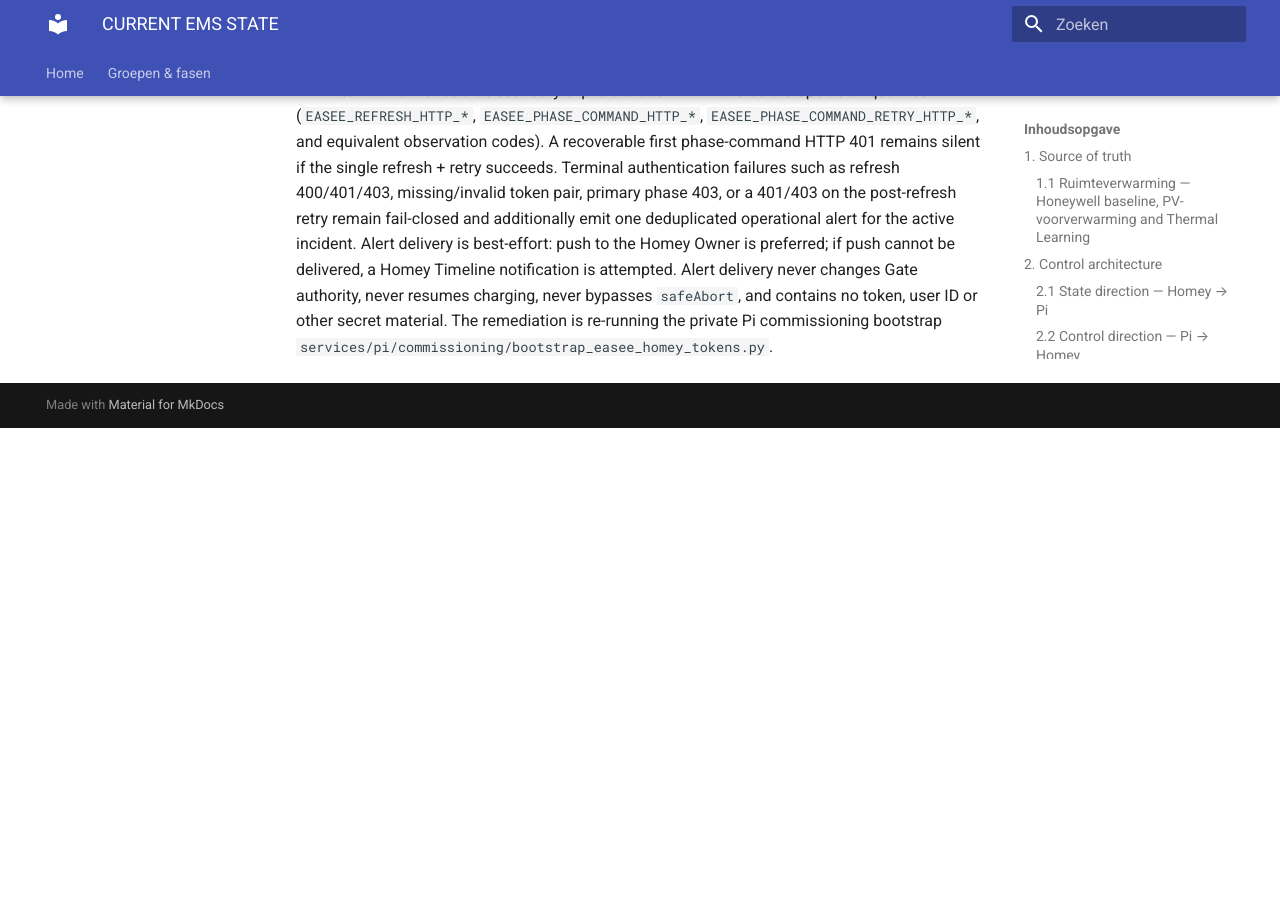
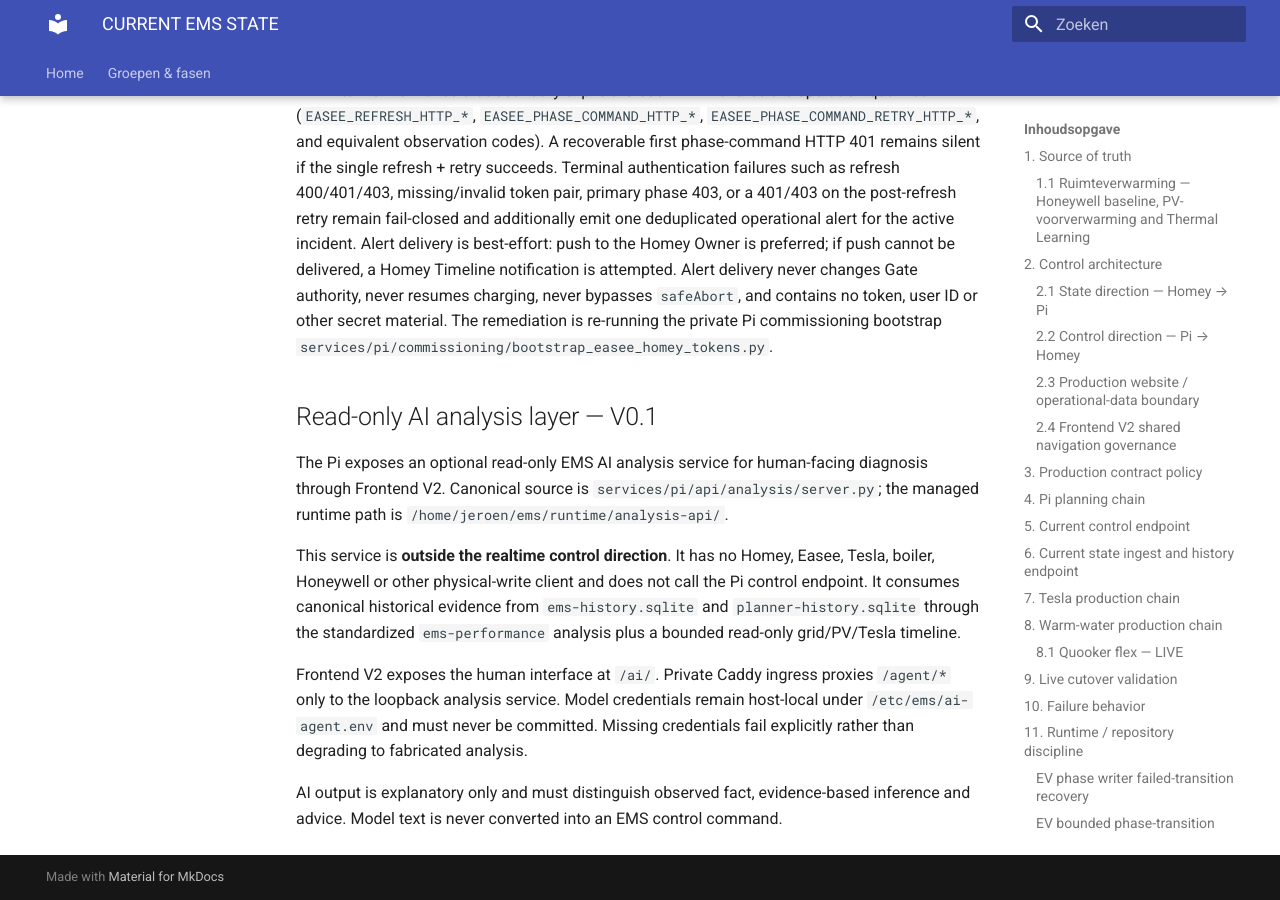
Before and after one commit to OnsKasteeltje/homey-energy-manual, an MkDocs documentation site: the page built from docs/architecture/CURRENT-EMS-STATE.md, in a window 1280 px wide and 900 px high, scrolled down 22319 px. Built offline with MkDocs 1.6.1 and Material for MkDocs 9.7.7, drawn with Linux system fonts in a browser that asks for light colours; before the commit the page ends 22747 px from its top, so only the background shows below that.

Commit message:
feat(ai): update docs/architecture/CURRENT-EMS-STATE.md

```diff
--- a/docs/architecture/CURRENT-EMS-STATE.md
+++ b/docs/architecture/CURRENT-EMS-STATE.md
@@ -389,3 +389,25 @@ A failed architecture gate is a hard deployment stop and must not be bypassed in
 The 2026-09-27 opportunity-only EV cutover exposed a stale/invalid Easee access token during a 1P→3P phase command. The v0.4.4 writer added exactly one forced Easee token refresh and one retry on HTTP 401 for the phase-command/phase-observation REST boundary. Live validation on 2026-10-02 then proved that this recovery itself can fail when the separately provisioned Easee refresh session is no longer valid: Pi realtime opportunity, Homey Bridge, EV Adapter and EV Gate were all healthy (`PASS`, 1P request), while the actuator failed closed on `EASEE_HTTP_401` and the Tesla remained paused.
 
 EV writer v0.4.5 makes that boundary explicit. Cloud HTTP failures are operation-qualified (`EASEE_REFRESH_HTTP_*`, `EASEE_PHASE_COMMAND_HTTP_*`, `EASEE_PHASE_COMMAND_RETRY_HTTP_*`, and equivalent observation codes). A recoverable first phase-command HTTP 401 remains silent if the single refresh + retry succeeds. Terminal authentication failures such as refresh 400/401/403, missing/invalid token pair, primary phase 403, or a 401/403 on the post-refresh retry remain fail-closed and additionally emit one deduplicated operational alert for the active incident. Alert delivery is best-effort: push to the Homey Owner is preferred; if push cannot be delivered, a Homey Timeline notification is attempted. Alert delivery never changes Gate authority, never resumes charging, never bypasses `safeAbort`, and contains no token, user ID or other secret material. The remediation is re-running the private Pi commissioning bootstrap `services/pi/commissioning/bootstrap_easee_homey_tokens.py`.
+
+
+## Read-only AI analysis layer — V0.1
+
+The Pi exposes an optional read-only EMS AI analysis service for human-facing
+diagnosis through Frontend V2. Canonical source is
+`services/pi/api/analysis/server.py`; the managed runtime path is
+`/home/jeroen/ems/runtime/analysis-api/`.
+
+This service is **outside the realtime control direction**. It has no Homey,
+Easee, Tesla, boiler, Honeywell or other physical-write client and does not call
+the Pi control endpoint. It consumes canonical historical evidence from
+`ems-history.sqlite` and `planner-history.sqlite` through the standardized
+`ems-performance` analysis plus a bounded read-only grid/PV/Tesla timeline.
+
+Frontend V2 exposes the human interface at `/ai/`. Private Caddy ingress proxies
+`/agent/*` only to the loopback analysis service. Model credentials remain
+host-local under `/etc/ems/ai-agent.env` and must never be committed. Missing
+credentials fail explicitly rather than degrading to fabricated analysis.
+
+AI output is explanatory only and must distinguish observed fact, evidence-based
+inference and advice. Model text is never converted into an EMS control command.
```
